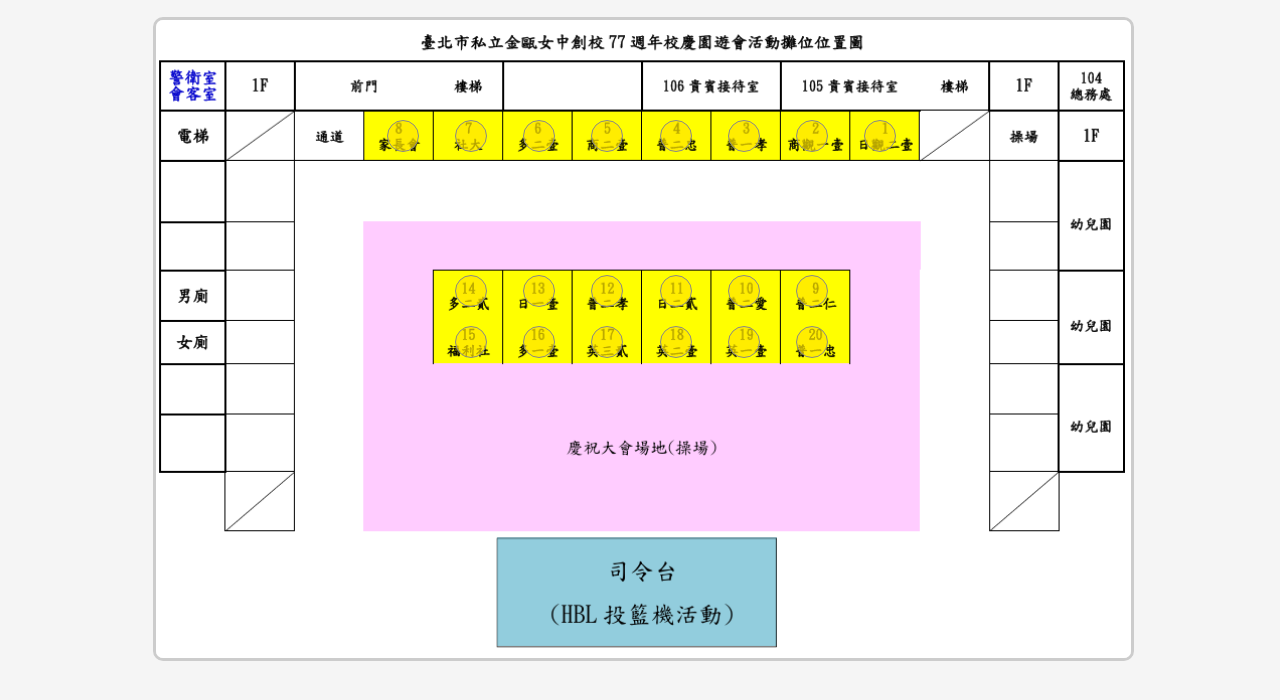
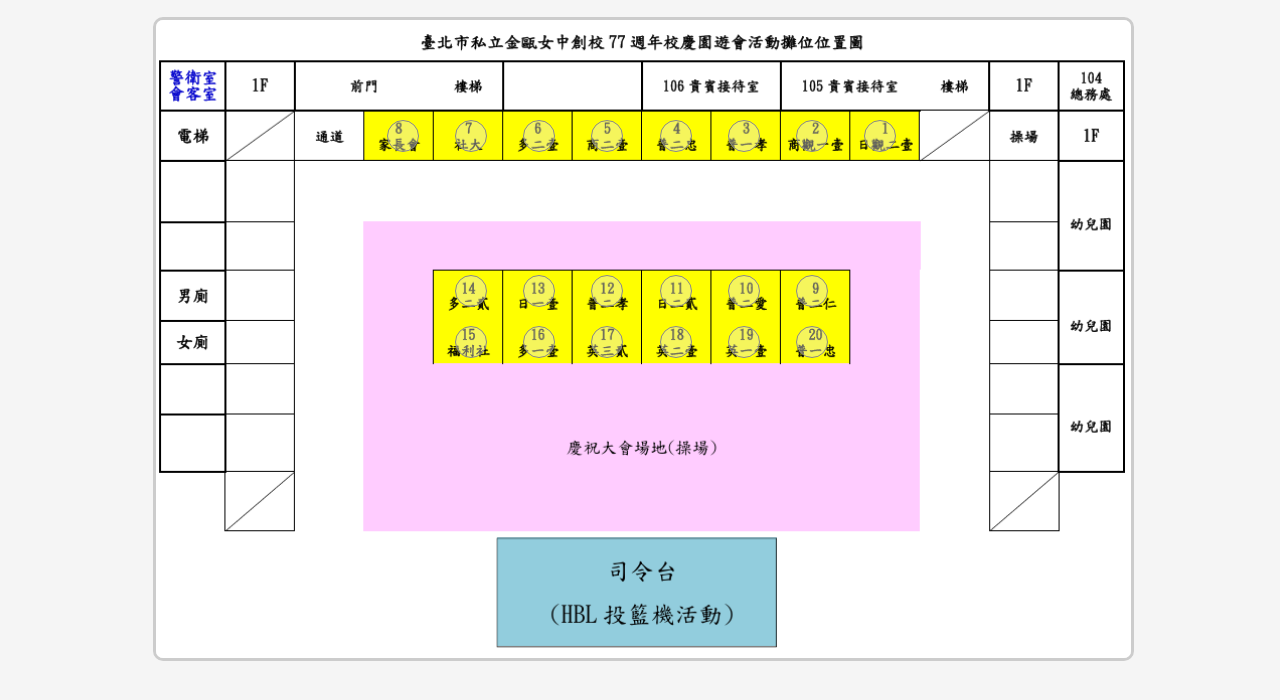
Before and after one commit to mangundam/StallsMap, a plain HTML site: page index.html in a window 1280 px wide. Shown: the part 58-758 px from the top of the page. Drawn offline with Linux system fonts and the light colour scheme.

Commit message:
btn update

```diff
--- a/style.css
+++ b/style.css
@@ -31,7 +31,7 @@ h2 {
   position: absolute;
   width: 30px;
   height: 30px;
-  background: rgba(255, 230, 0, 0.7);
+  background: rgba(230, 230, 230, 0.4);
   border-radius: 50%;
   cursor: pointer;
   border: 1px solid #888;
```
